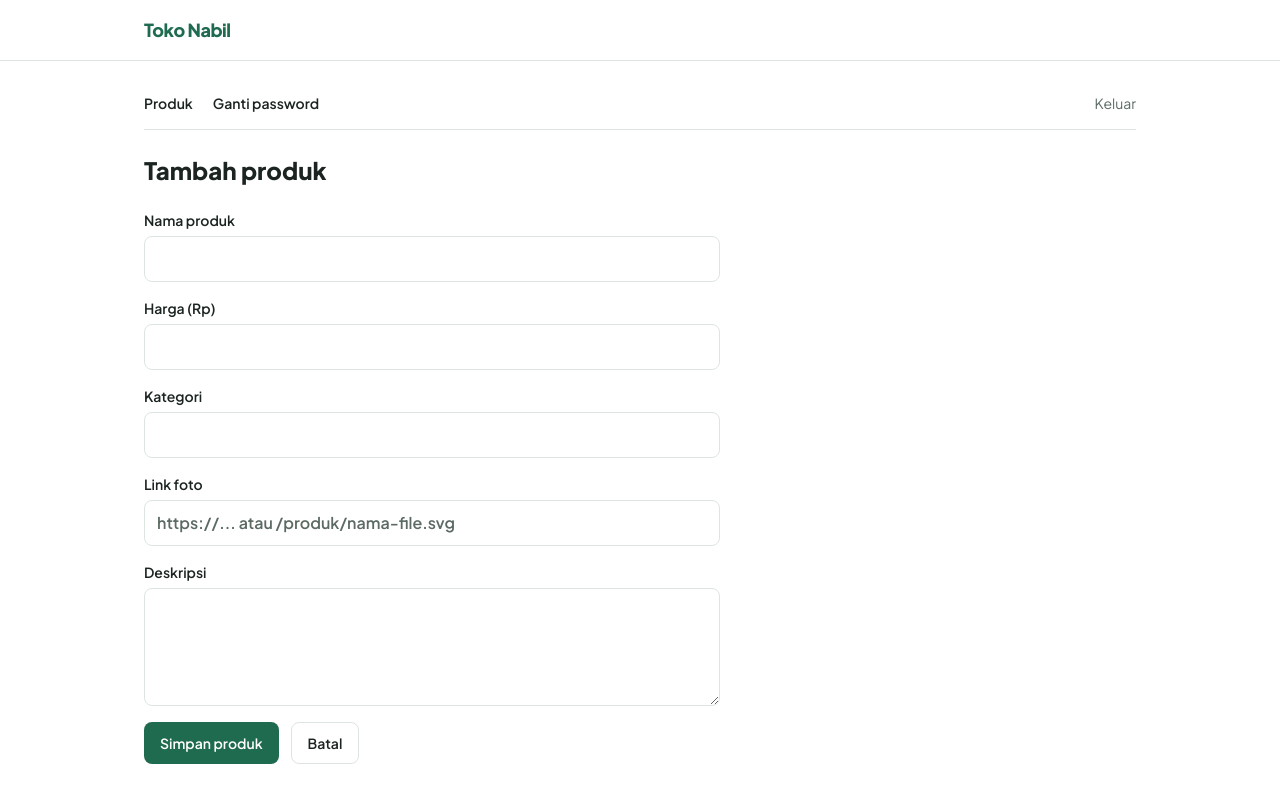
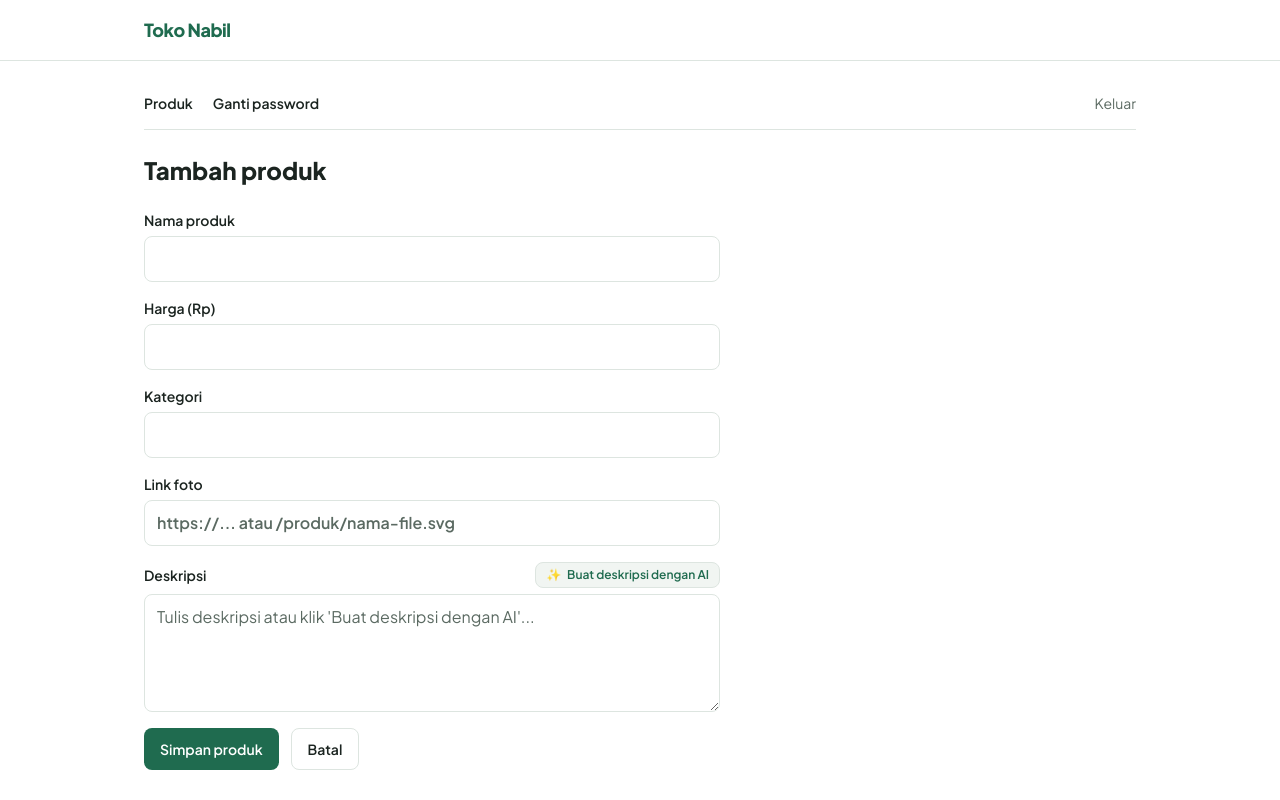
Before and after one commit to Nabil-Aditya/katalog-umkm, a Next.js app: page /admin/produk/baru in a window 1280 px wide. Shown: the top 800 px of the page. Built offline with nearby package versions, Linux system fonts and the light colour scheme.

Commit message:
Update katalog UMKM

```diff
--- a/app/admin/actions.js
+++ b/app/admin/actions.js
@@ -204,3 +204,101 @@ export async function hapusProduk(formData) {
   revalidatePath("/");
   redirect("/admin");
 }
+
+export async function buatDeskripsiAI(nama, kategori) {
+  const supabase = await buatKlienAdmin();
+
+  // Verifikasi admin login
+  const {
+    data: { user },
+    error: userError,
+  } = await supabase.auth.getUser();
+
+  if (userError || !user) {
+    return {
+      sukses: false,
+      error: "Sesi admin telah berakhir. Silakan masuk kembali.",
+    };
+  }
+
+  const apiKey = process.env.GEMINI_API_KEY;
+  if (!apiKey) {
+    return {
+      sukses: false,
+      error: "Kunci API Gemini (GEMINI_API_KEY) belum diisi di file .env.local atau pengaturan Vercel.",
+    };
+  }
+
+  const namaClean = nama?.trim();
+  const kategoriClean = kategori?.trim() || "Produk UMKM";
+
+  if (!namaClean) {
+    return {
+      sukses: false,
+      error: "Nama produk wajib diisi terlebih dahulu.",
+    };
+  }
+
+  const prompt = `Kamu adalah copywriter profesional untuk produk UMKM Indonesia.
+Buatkan deskripsi produk yang menarik, ramah, dan menggugah minat pembeli.
+Nama Produk: ${namaClean}
+Kategori: ${kategoriClean}
+
+Aturan penulisan:
+- Panjang deskripsi antara 2 sampai 4 kalimat saja.
+- Gunakan bahasa Indonesia yang santun, alami, dan menjual.
+- Jangan gunakan format markdown (seperti tanda bintang, hashtag, atau cetak tebal).
+- Jangan berikan pilihan kalimat atau opsi lain, langsung berikan satu paragraf teks deskripsi saja.`;
+
+  const models = ["gemini-1.5-flash", "gemini-2.0-flash", "gemini-1.5-pro"];
+
+  let lastError = null;
+  for (const model of models) {
+    try {
+      const res = await fetch(
+        `https://generativelanguage.googleapis.com/v1beta/models/${model}:generateContent?key=${apiKey}`,
+        {
+          method: "POST",
+          headers: {
+            "Content-Type": "application/json",
+          },
+          body: JSON.stringify({
+            contents: [
+              {
+                parts: [{ text: prompt }],
+              },
+            ],
+          }),
+        }
+      );
+
+      const data = await res.json();
+
+      if (!res.ok) {
+        lastError = data.error?.message || `Gagal menggunakan model ${model}`;
+        if (res.status === 404) {
+          continue;
+        }
+        return {
+          sukses: false,
+          error: lastError,
+        };
+      }
+
+      const deskripsi = data.candidates?.[0]?.content?.parts?.[0]?.text?.trim();
+      if (deskripsi) {
+        return {
+          sukses: true,
+          deskripsi,
+        };
+      }
+    } catch (err) {
+      lastError = err.message;
+    }
+  }
+
+  return {
+    sukses: false,
+    error: lastError || "Gagal memproses deskripsi dengan AI. Silakan coba lagi.",
+  };
+}
--- a/components/FormProduk.jsx
+++ b/components/FormProduk.jsx
@@ -1,13 +1,65 @@
+"use client";
+
+import { useState } from "react";
 import Input from "@/components/Input";
 import Tombol from "@/components/Tombol";
+import { buatDeskripsiAI } from "@/app/admin/actions";
 
-// Dipakai untuk tambah produk (US-08) dan ubah produk (US-09). Keduanya bonus di jalur offline.
-// Nama field sama dengan kolom tabel "produk".
+// Dipakai untuk tambah produk (US-08) dan ubah produk (US-09).
+// Dilengkapi pembuatan deskripsi otomatis AI Gemini (US-14).
 export default function FormProduk({ produk = {}, labelTombol, action }) {
+  const [nama, setNama] = useState(produk.nama || "");
+  const [kategori, setKategori] = useState(produk.kategori || "");
+  const [deskripsi, setDeskripsi] = useState(produk.deskripsi || "");
+  const [sedangMembuatAI, setSedangMembuatAI] = useState(false);
+  const [pesanAI, setPesanAI] = useState(null);
+
+  async function handleBuatDeskripsiAI() {
+    if (!nama.trim()) {
+      setPesanAI({
+        tipe: "error",
+        teks: "Ketik nama produk terlebih dahulu sebelum membuat deskripsi dengan AI.",
+      });
+      return;
+    }
+
+    setSedangMembuatAI(true);
+    setPesanAI(null);
+
+    try {
+      const res = await buatDeskripsiAI(nama, kategori);
+      if (res.sukses) {
+        setDeskripsi(res.deskripsi);
+        setPesanAI({
+          tipe: "sukses",
+          teks: "Deskripsi berhasil dibuat oleh AI! Kamu masih bisa mengubah atau menyesuaikannya.",
+        });
+      } else {
+        setPesanAI({
+          tipe: "error",
+          teks: res.error || "Gagal membuat deskripsi dengan AI.",
+        });
+      }
+    } catch (err) {
+      setPesanAI({
+        tipe: "error",
+        teks: err.message || "Terjadi kesalahan saat memanggil AI.",
+      });
+    } finally {
+      setSedangMembuatAI(false);
+    }
+  }
+
   return (
     <form action={action} className="flex max-w-xl flex-col gap-4">
       {produk.id && <input type="hidden" name="id" value={produk.id} />}
-      <Input label="Nama produk" name="nama" defaultValue={produk.nama} required />
+      <Input
+        label="Nama produk"
+        name="nama"
+        value={nama}
+        onChange={(e) => setNama(e.target.value)}
+        required
+      />
       <Input
         label="Harga (Rp)"
         name="harga"
@@ -16,14 +68,59 @@ export default function FormProduk({ produk = {}, labelTombol, action }) {
         defaultValue={produk.harga}
         required
       />
-      <Input label="Kategori" name="kategori" defaultValue={produk.kategori} />
+      <Input
+        label="Kategori"
+        name="kategori"
+        value={kategori}
+        onChange={(e) => setKategori(e.target.value)}
+      />
       <Input
         label="Link foto"
         name="foto_url"
         placeholder="https://... atau /produk/nama-file.svg"
         defaultValue={produk.foto_url}
       />
-      <Input label="Deskripsi" name="deskripsi" textarea defaultValue={produk.deskripsi} />
+
+      <div className="flex flex-col gap-1.5">
+        <div className="flex items-center justify-between">
+          <label htmlFor="deskripsi" className="text-sm font-semibold">
+            Deskripsi
+          </label>
+          <button
+            type="button"
+            onClick={handleBuatDeskripsiAI}
+            disabled={sedangMembuatAI}
+            className="inline-flex items-center gap-1.5 rounded-lg border border-garis bg-permukaan px-2.5 py-1 text-xs font-semibold text-utama hover:border-utama hover:text-utama-gelap disabled:cursor-not-allowed disabled:opacity-50 transition-colors"
+          >
+            <span>{sedangMembuatAI ? "⏳" : "✨"}</span>
+            <span>{sedangMembuatAI ? "Membuat dengan AI..." : "Buat deskripsi dengan AI"}</span>
+          </button>
+        </div>
+
+        {pesanAI && (
+          <div
+            className={`rounded-lg border p-2.5 text-xs ${
+              pesanAI.tipe === "sukses"
+                ? "border-utama/30 bg-permukaan text-utama"
+                : "border-bahaya/30 bg-permukaan text-bahaya"
+            }`}
+          >
+            {pesanAI.teks}
+          </div>
+        )}
+
+        <textarea
+          id="deskripsi"
+          name="deskripsi"
+          rows={4}
+          value={deskripsi}
+          onChange={(e) => setDeskripsi(e.target.value)}
+          placeholder="Tulis deskripsi atau klik 'Buat deskripsi dengan AI'..."
+          className="w-full rounded-lg border border-garis bg-latar px-3 py-2.5 text-base text-teks placeholder:text-teks-lembut focus:border-utama focus:outline-none"
+          suppressHydrationWarning
+        />
+      </div>
+
       <div className="flex gap-3">
         <Tombol type="submit">{labelTombol}</Tombol>
         <Tombol href="/admin" varian="garis">
```
Also changed, not shown: 1 other file (tests, documents, lock files or other folders).
